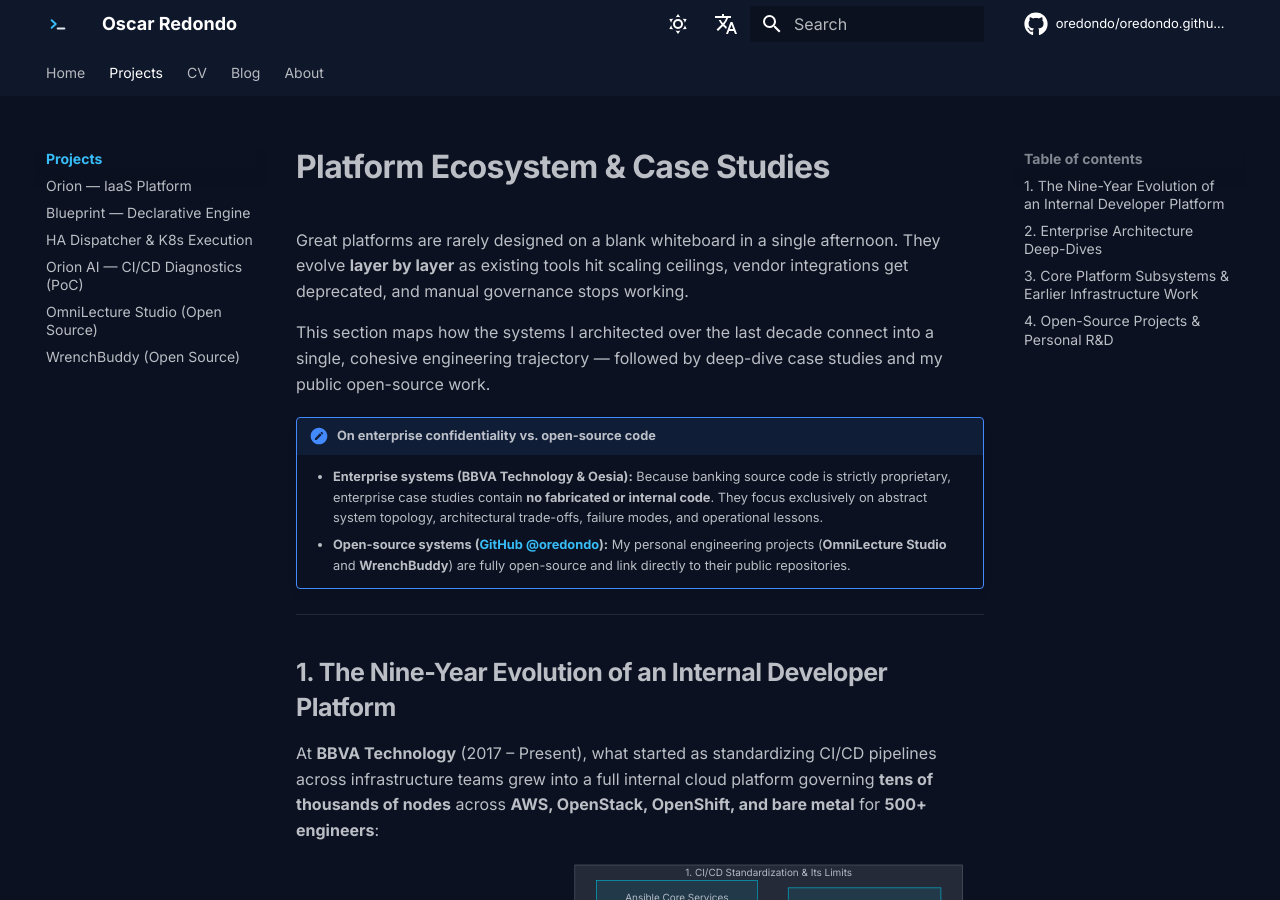
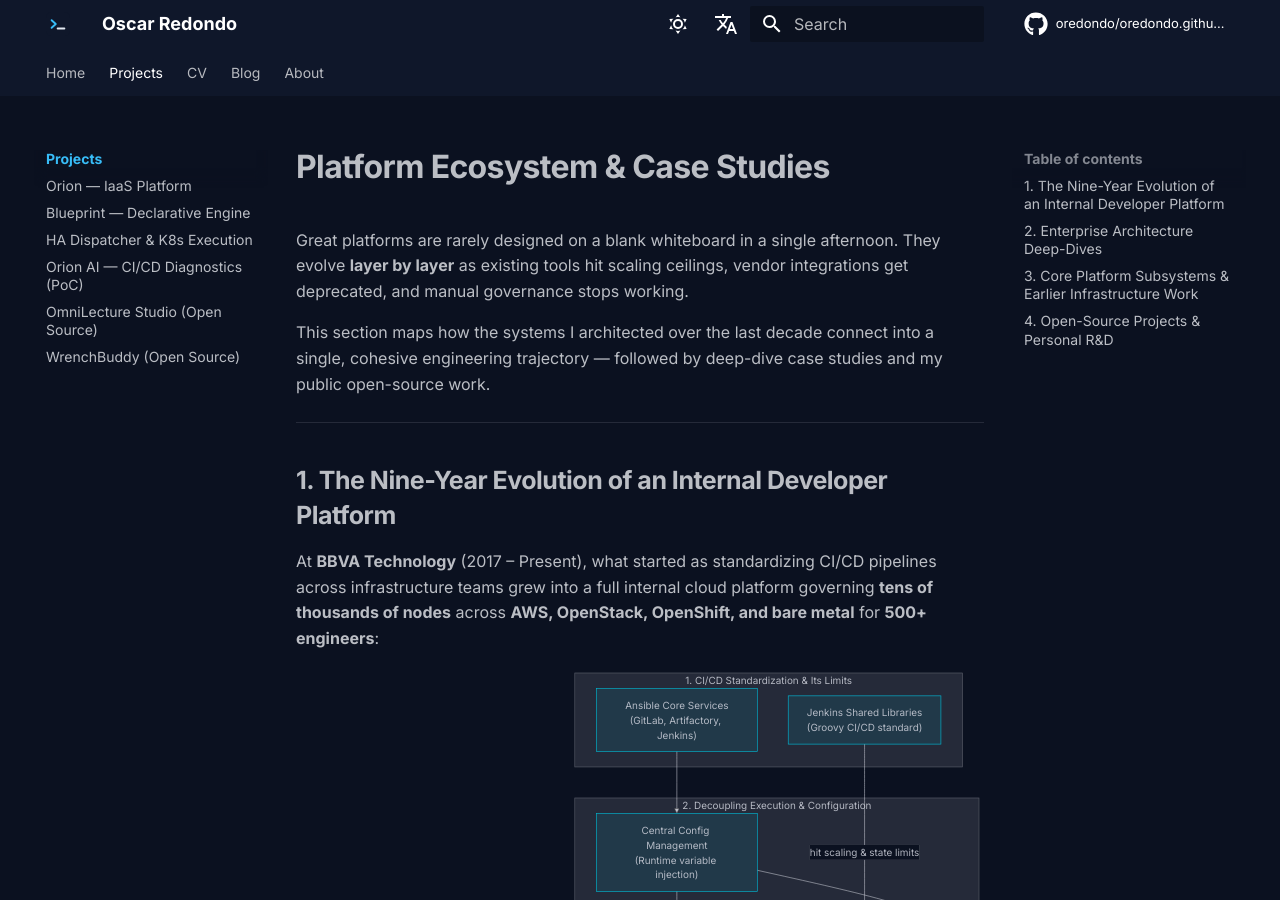
Before and after one commit to oredondo/oredondo.github.io, an MkDocs documentation site: the page built from docs/projects/index.md, in a window 1280 px wide and 900 px high. Built offline with MkDocs 1.6.1 and Material for MkDocs 9.7.7, drawn with Linux system fonts in a browser that asks for light colours; comment, search, counter and statistics services are not loaded.

Commit message:
refactor(content): remove confidentiality disclaimer block and clean up case studies subtitle

```diff
--- a/docs/projects/index.md
+++ b/docs/projects/index.md
@@ -9,11 +9,6 @@ description: >-
 Great platforms are rarely designed on a blank whiteboard in a single afternoon. They evolve **layer by layer** as existing tools hit scaling ceilings, vendor integrations get deprecated, and manual governance stops working.
 
 This section maps how the systems I architected over the last decade connect into a single, cohesive engineering trajectory — followed by deep-dive case studies and my public open-source work.
-
-!!! note "On enterprise confidentiality vs. open-source code"
-
-    - **Enterprise systems (BBVA Technology & Oesia):** Because banking source code is strictly proprietary, enterprise case studies contain **no fabricated or internal code**. They focus exclusively on abstract system topology, architectural trade-offs, failure modes, and operational lessons.
-    - **Open-source systems ([GitHub @oredondo](https://github.com/oredondo)):** My personal engineering projects (**OmniLecture Studio** and **WrenchBuddy**) are fully open-source and link directly to their public repositories.
 
 ---
 
```
Also changed, not shown: docs/index.md (+1 -1 lines), docs_es/index.md (+1 -1 lines), docs_es/projects/index.md (+0 -5 lines), docs_es/projects/wrenchbuddy.md (+1 -1 lines).
